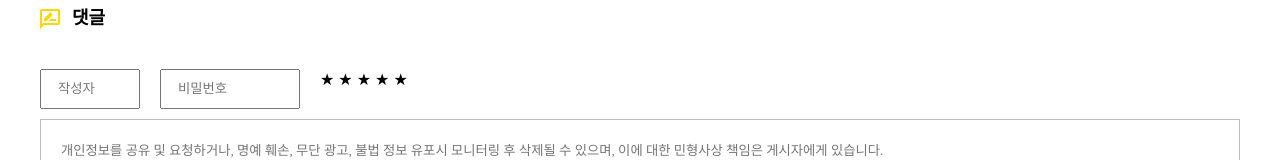
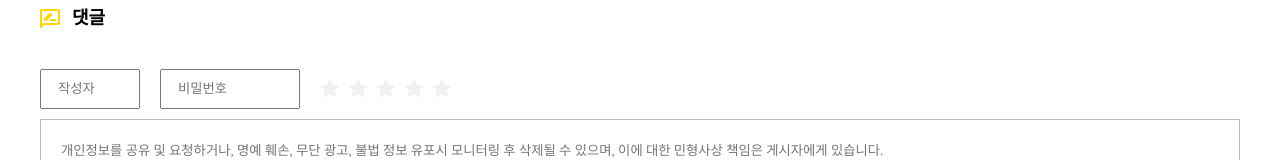
Before and after one commit to gusals1/ReactBoard, a Next.js app: page /boards/1 in a window 1280 px wide. Shown: the part 1151-1311 px from the top of the page. Built offline with nearby package versions, Linux system fonts and the light colour scheme; no server answers.

Commit message:
Add board item & husky

```diff
--- a/src/components/units/board/comments/commentList/BoardCommentList.presenter.tsx
+++ b/src/components/units/board/comments/commentList/BoardCommentList.presenter.tsx
@@ -1,6 +1,7 @@
 import { getDate } from "../../../../commons/libraries/util";
 import * as S from "./BoardCommentList.styles";
 import type { IBoardCommentListUIProps } from "./BoardCommentList.types";
+import { Rate } from "antd";
 
 export default function BoardCommentListUI(
   props: IBoardCommentListUIProps
@@ -13,7 +14,7 @@ export default function BoardCommentListUI(
           <S.Comment>
             <S.WriterWrap>
               <S.CommentWriter>{el.writer}</S.CommentWriter>
-              <S.CommentRating>★ ★ ★ ★ ★{el.rating}</S.CommentRating>
+              <Rate disabled value={el.rating} />
             </S.WriterWrap>
 
             <S.CommentContents>{el.contents}</S.CommentContents>
--- a/src/components/units/board/comments/commentWrite/BoardCommentWrite.container.tsx
+++ b/src/components/units/board/comments/commentWrite/BoardCommentWrite.container.tsx
@@ -33,8 +33,8 @@ export default function BoardComment(): JSX.Element {
   ): void => {
     setCommentContents(e.target.value);
   };
-  const onChangeCommentRating = (e: ChangeEvent<HTMLDivElement>): void => {
-    console.log(setCommentRating);
+  const onChangeCommentRating = (rating: number): void => {
+    setCommentRating(rating);
   };
 
   const onClickCommentRegister = async (): Promise<void> => {
--- a/src/components/units/board/comments/commentWrite/BoardCommentWrite.presenter.tsx
+++ b/src/components/units/board/comments/commentWrite/BoardCommentWrite.presenter.tsx
@@ -1,5 +1,6 @@
 import * as S from "./BoardCommentWrite.styles";
 import type { IBoardCommentWriteUIProps } from "./BoardCommentWrite.types";
+import { Rate } from "antd";
 
 export default function BoardCommentWriteUI(
   props: IBoardCommentWriteUIProps
@@ -22,9 +23,12 @@ export default function BoardCommentWriteUI(
           placeholder="비밀번호"
           onChange={props.onChangeCommentPassword}
         ></S.PasswordInput>
-        <S.CommentRating onChange={props.onChangeCommentRating}>
-          ★ ★ ★ ★ ★
-        </S.CommentRating>
+
+        <Rate
+          allowHalf
+          defaultValue={0}
+          onChange={props.onChangeCommentRating}
+        />
       </S.WriterInfo>
 
       <S.CommentContainer>
--- a/src/components/units/board/comments/commentWrite/BoardCommentWrite.types.ts
+++ b/src/components/units/board/comments/commentWrite/BoardCommentWrite.types.ts
@@ -4,7 +4,7 @@ export interface IBoardCommentWriteUIProps {
   onChangeCommentWriter: (e: ChangeEvent<HTMLInputElement>) => void;
   onChangeCommentPassword: (e: ChangeEvent<HTMLInputElement>) => void;
   onChangeCommentContents: (e: ChangeEvent<HTMLTextAreaElement>) => void;
-  onChangeCommentRating: (e: ChangeEvent<HTMLDivElement>) => void;
   onClickCommentRegister: (e: MouseEvent<HTMLButtonElement>) => void;
+  onChangeCommentRating: any;
   commentContents: string;
 }
--- a/src/components/units/board/detail/BoardDetail.container.tsx
+++ b/src/components/units/board/detail/BoardDetail.container.tsx
@@ -101,7 +101,7 @@ export default function BoardDetail(): JSX.Element {
       if (error instanceof Error) alert(error.message);
     }
   };
-  console.log(data);
+
   return (
     <BoardDetailUI
       data={data}
```
